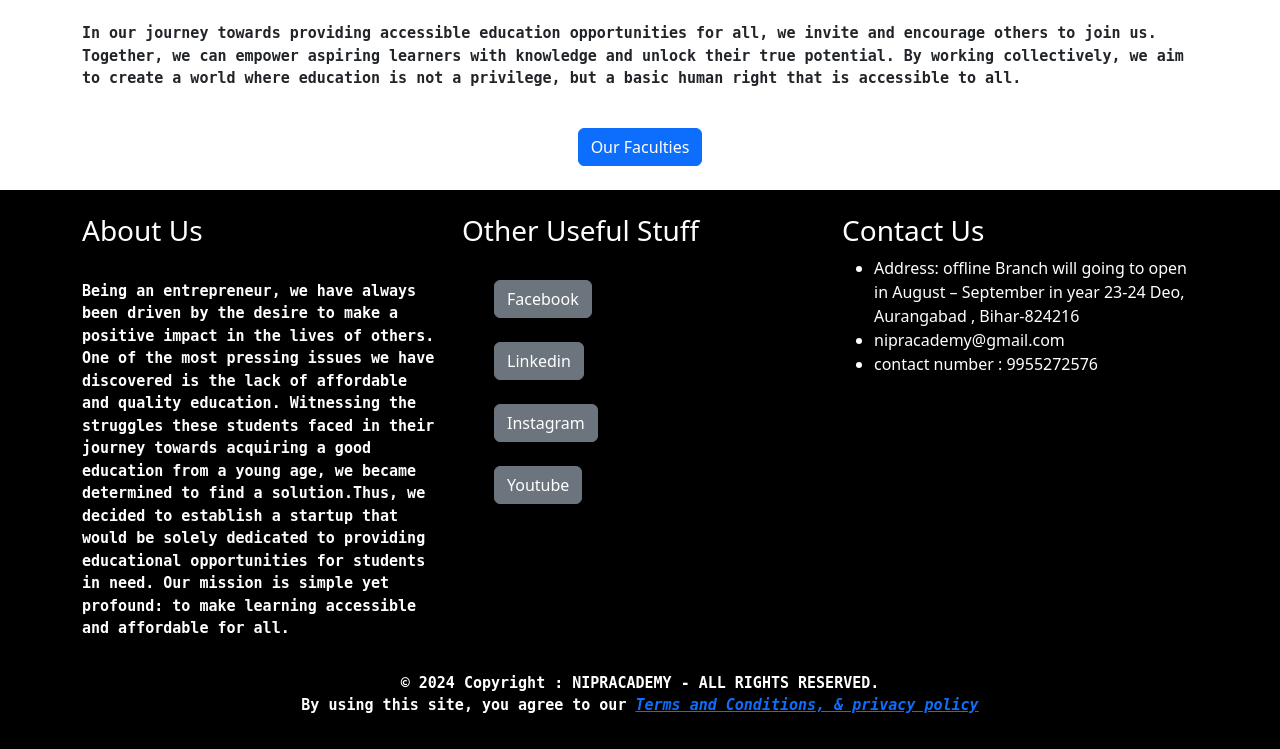
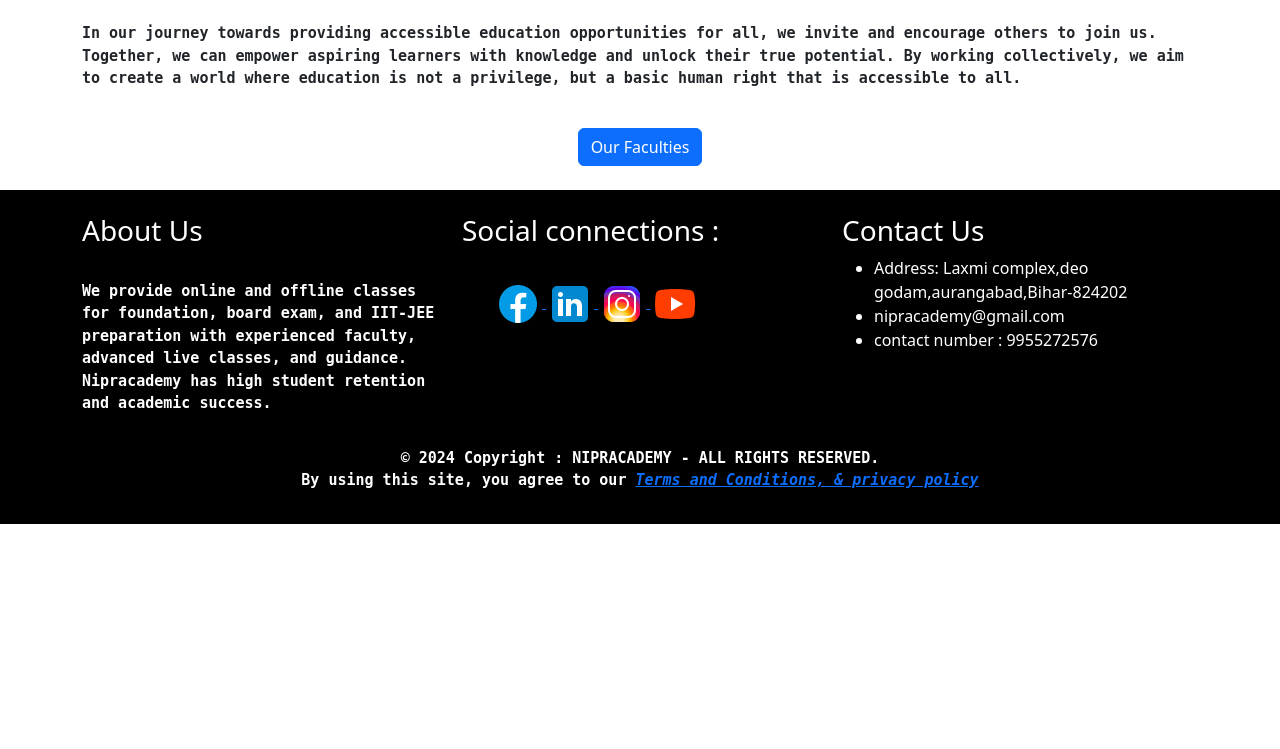
Before and after one commit to Nitin658/Nipracademy-site, a Django app: page /About_us in a window 1280 px wide. Shown: the part 865-1614 px from the top of the page. After the commit the page ends 1389 px from the top, so only its background shows below. Run offline with Django 4.2, Linux system fonts and the light colour scheme; some libraries are stand-ins or nearby versions.

Commit message:
Update base.html

```diff
--- a/Nipracademy/templates/Nipracademy/base.html
+++ b/Nipracademy/templates/Nipracademy/base.html
@@ -85,29 +85,32 @@
         <div class="row mt-4">
                   <div class="col-md-4 mt-4">
                             <h3><font color="white">About Us</font></h3> <br>
-                            <p><font color="white">Being an entrepreneur, we have always been driven by the desire to make a positive impact in the lives of others.
-                              One of the most pressing issues we have discovered is the lack of affordable and quality education.
-                              Witnessing the struggles these students faced in their journey towards acquiring a good education from a young age,
-                              we became determined to find a solution.Thus, we decided to establish a startup that would be solely dedicated to
-                              providing educational opportunities for students in need. Our mission is simple yet profound: to make learning accessible
-                              and affordable for all.
+                            <p><font color="white">We provide online and offline classes for foundation,
+                              board exam, and IIT-JEE preparation with experienced faculty, advanced live
+                              classes, and guidance. Nipracademy has high student retention and academic success.
                             </font> </p>
                   </div>
                   <div class="col-md-4 mt-4">
-                            <h3><font color="white">Other Useful Stuff</font></h3><br>
+                            <h3><font color="white">Social connections : </font></h3><br>
                             <ul>
-                              <a class="btn btn-secondary" href="https://www.facebook.com/nipracademy?mibextid=kFxxJD" role="button">Facebook</a><br>
-                              <br><a class="btn btn-secondary" href="https://www.linkedin.com/in/nipracademy?utm_source=share&utm_campaign=share_via&utm_content=profile&utm_medium=ios_app" role="button">Linkedin</a><br>
-                              <br><a class="btn btn-secondary" href="https://www.instagram.com/nipracademy?igsh=MXVjZ2U1aXdicjU0bg%3D%3D&utm_source=qr" role="button">Instagram</a><br>
-                              <br><a class="btn btn-secondary" href="https://www.youtube.com/channel/UC2lzj3CyuduOglHFRCvlTWw/videos?view=0&sort=dd&shelf_id=0" role="button">Youtube</a><br>
-
+                              <a href="https://www.facebook.com/nipracademy?mibextid=kFxxJD" target = "_blank">
+                                <img src="{% static 'image\icons8-facebook-48.png' %}" alt="Facebook">
+                              </a>
+                              <a href="https://www.linkedin.com/in/nipracademy?utm_source=share&utm_campaign=share_via&utm_content=profile&utm_medium=ios_app" target="_blank">
+                                <img src="{% static 'image\icons8-linkedin-48.png' %}" alt="Linkedin">
+                              </a>
+                              <a href="https://www.instagram.com/nipracademy?igsh=MXVjZ2U1aXdicjU0bg%3D%3D&utm_source=qr" target="_blank">
+                                <img src="{% static 'image\icons8-instagram-48.png' %}" alt="Instagram">
+                              </a>
+                              <a href="https://www.youtube.com/channel/UC2lzj3CyuduOglHFRCvlTWw/videos?view=0&sort=dd&shelf_id=0" target="_blank">
+                                <img src="{% static 'image\icons8-youtube-48.png' %}" alt="Youtube">
+                              </a>
                             </ul>
                   </div>
                   <div class="col-md-4 mt-4">
                             <h3><font color="white">Contact Us</font></h3>
                             <ul><font color="white">
-                              <li>Address: offline Branch will going to open in August – September in year 23-24
-                                Deo, Aurangabad , Bihar-824216</li>
+                              <li>Address: Laxmi complex,deo godam,aurangabad,Bihar-824202</li>
                               <li>nipracademy@gmail.com</li>
                               <li>contact number : 9955272576</li>
                               </font></ul>
@@ -117,10 +120,6 @@
             <p>© 2024 Copyright : NIPRACADEMY - ALL RIGHTS RESERVED.<br>
             By using this site, you agree to our <i><a href="{% url 'terms-and-conditions' %}">Terms and Conditions,</a></i><i><a href="{% url 'privacy-policy' %}"> & privacy policy</a></i><br></p></font>
 </footer>
-        </div>
-      </div>
-    </footer>
-
 
     <!-- Optional JavaScript -->
     <!-- jQuery first, then Popper.js, then Bootstrap JS -->
```
